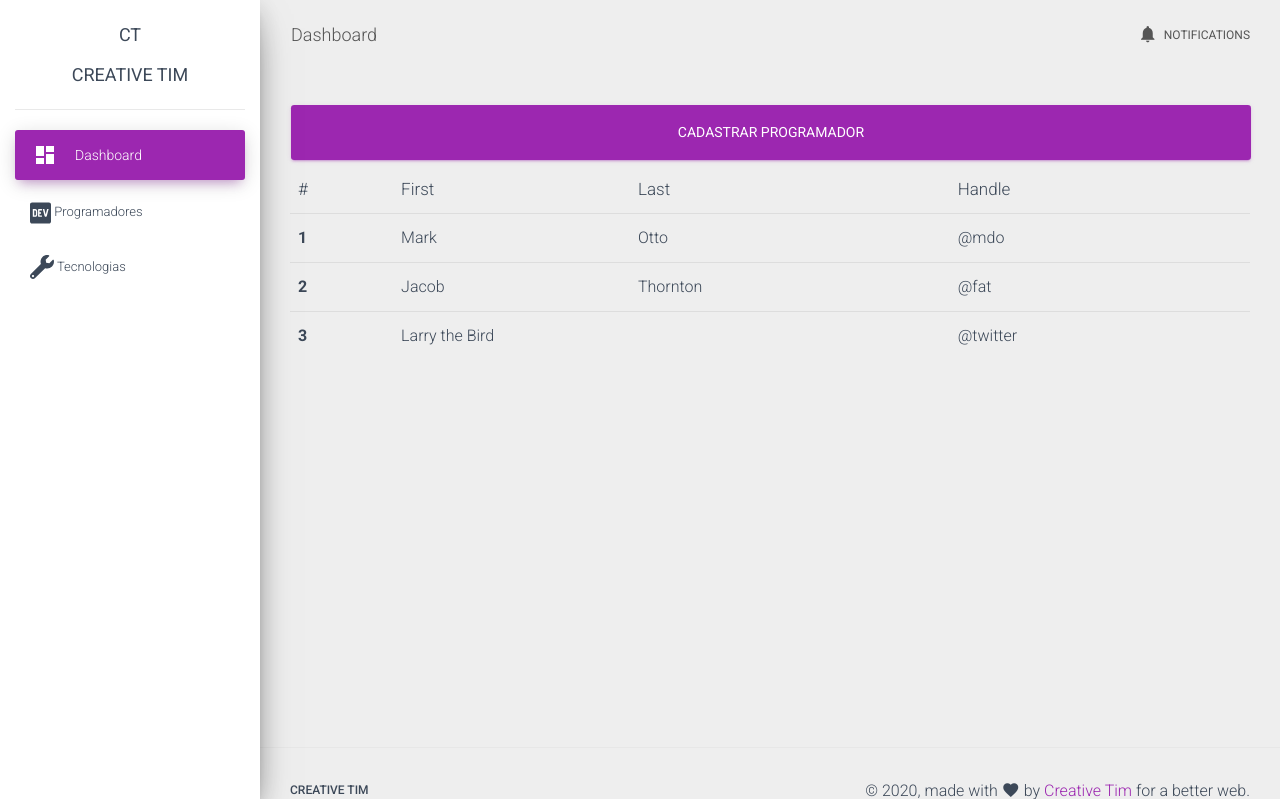
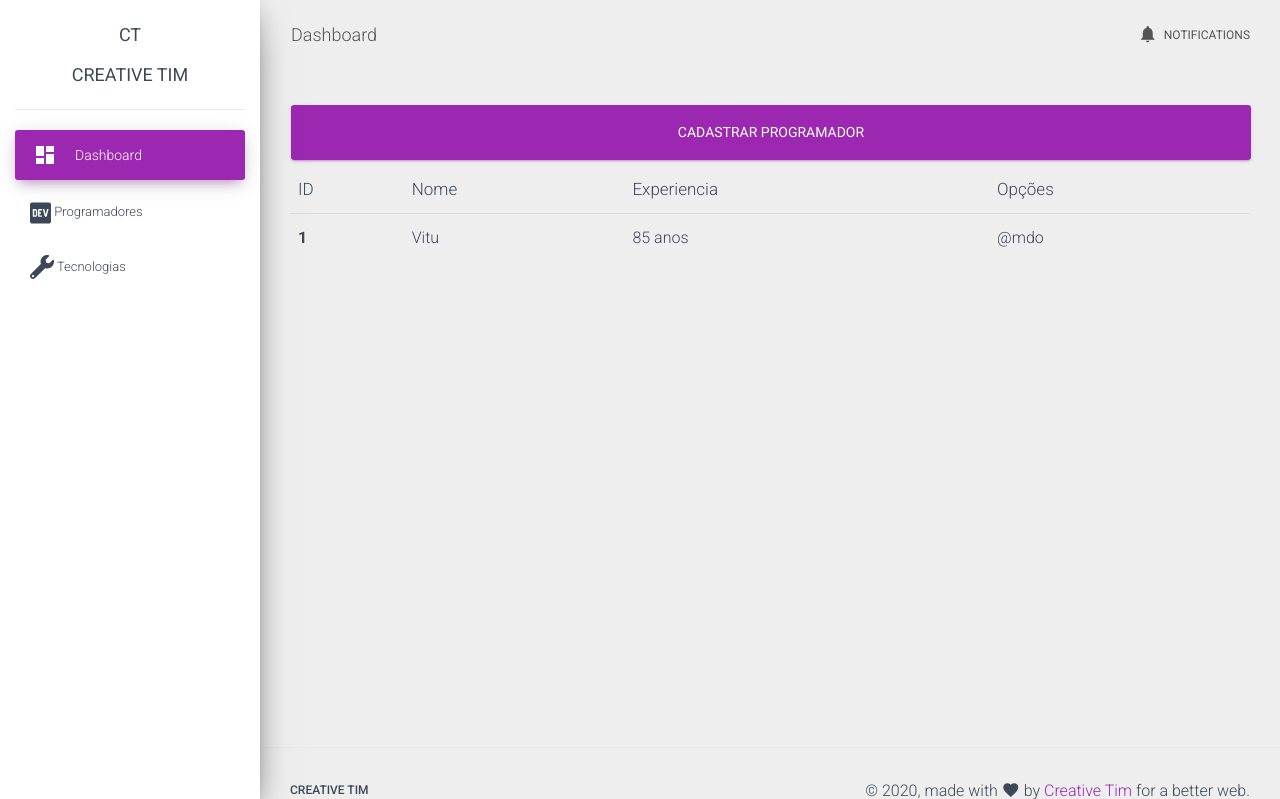
Before and after one commit to dmonixbr/Flask-2020, a Flask app: page /programador/ in a window 1280 px wide. Shown: the top 799 px of the page. Run offline with Flask 2, Linux system fonts and the light colour scheme; data comes from the database, SQL or seed files in the repository; both versions use the stored data as it was after the commit; some libraries are stand-ins or nearby versions.

Commit message:
CR do CRUD de programadores

```diff
--- a/sistema/programador/models.py
+++ b/sistema/programador/models.py
@@ -7,4 +7,4 @@ class Programador(db.Model):
     id                  = db.Column(db.Integer, primary_key=True)
     nome                = db.Column(db.String(30), nullable=False)
     experiencia         = db.Column(db.Integer, nullable=False)
-    tecnologias         = db.relationship("Tecnologia", secundary=ProgramadorTecnologia, back_populates="programadores")
+    tecnologias         = db.relationship("Tecnologia", secondary=ProgramadorTecnologia, back_populates="programadores")
--- a/sistema/programador/templates/index.html
+++ b/sistema/programador/templates/index.html
@@ -1,35 +1,26 @@
 {% extends 'base.html' %}
 
 {% block content %}
-<button type="button" class="btn btn-primary btn-lg btn-block">Cadastrar Programador</button>
+<a class="btn btn-primary btn-lg btn-block" href="{{url_for('programador.cadastrar')}}">Cadastrar Programador</a>
 
 <table class="table table-borderless">
     <thead>
       <tr>
-        <th scope="col">#</th>
-        <th scope="col">First</th>
-        <th scope="col">Last</th>
-        <th scope="col">Handle</th>
+        <th scope="col">ID</th>
+        <th scope="col">Nome</th>
+        <th scope="col">Experiencia</th>
+        <th scope="col">Opções</th>
       </tr>
     </thead>
     <tbody>
+      {% for programador in programadores %}
       <tr>
-        <th scope="row">1</th>
-        <td>Mark</td>
-        <td>Otto</td>
+        <th scope="row">{{programador.id}}</th>
+        <td>{{programador.nome}}</td>
+        <td>{{programador.experiencia}} anos</td>
         <td>@mdo</td>
       </tr>
-      <tr>
-        <th scope="row">2</th>
-        <td>Jacob</td>
-        <td>Thornton</td>
-        <td>@fat</td>
-      </tr>
-      <tr>
-        <th scope="row">3</th>
-        <td colspan="2">Larry the Bird</td>
-        <td>@twitter</td>
-      </tr>
+      {% endfor %}
     </tbody>
   </table>
 {% endblock %}
--- a/sistema/programador/views.py
+++ b/sistema/programador/views.py
@@ -1,7 +1,41 @@
-from flask import Blueprint, render_template
+from flask import Blueprint, render_template, request, redirect, url_for
+from sistema import db
+from sistema.programador.models import Programador
 
 programador = Blueprint('programador', __name__, template_folder="templates")
 
 @programador.route('/')
 def index():
-    return render_template('index.html')
+    programadores = Programador.query.all()
+    return render_template('index.html', programadores = programadores)
+
+@programador.route('/cadastrar', methods=['POST','GET'])
+def cadastrar():
+    if request.method == "POST":
+        nome = request.form['nome']
+        experiencia = request.form['exp']
+
+        programador = Programador(nome = nome,
+                                  experiencia = experiencia)
+        db.session.add(programador)
+        db.session.commit()
+
+        return redirect(url_for('programador.index'))
+    return render_template('cadastrar_programador.html')
+
+@programador.route('/editar/<int:_id>', methods=['GET','POST'])
+def editar_programador(_id):
+    programador = Programador.query.get_or_404(_id)
+
+    if request.method == 'POST':
+        nome = request.form['nome']
+        experiencia = request.form['exp']
+
+        programador.nome = nome
+        programador.experiencia = experiencia
+
+        db.session.commit()
+
+        return redirect(url_for('programador.index'))
+
+    return render_template('editar_programador.html', programador = programador)
```
Also changed, not shown: migrations/versions/fa3d5021a221_reconfigurei_as_relations.py (added, +47 -0 lines), sistema/programador/templates/cadastrar_programador.html (added, +16 -0 lines), sistema/programador/templates/editar_programador.html (added, +16 -0 lines), sistema/tecnologia/models.py (+4 -5 lines), sistema/data.sqlite, sistema/programador/forms.py (deleted).
